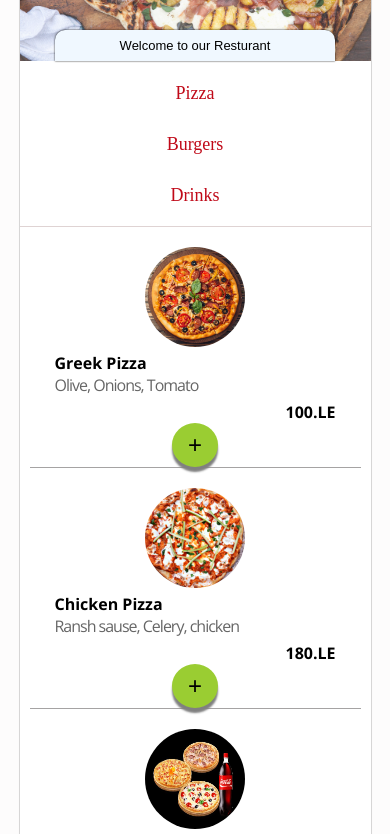
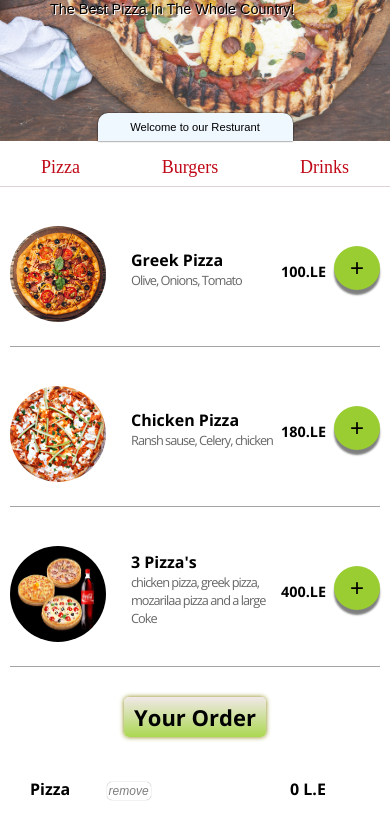
Before and after one commit to 3amrxero/aamerResturant, a plain HTML site: page index.html in a window 390 px wide. Shown: the part 89-923 px from the top of the page. Drawn offline with nearby package versions, Linux system fonts and the light colour scheme; a web font is replaced by a local one.

Commit message:
Update style.css

```diff
--- a/style.css
+++ b/style.css
@@ -1,5 +1,6 @@
 @import url('https://fonts.googleapis.com/css2?family=Boldonse&display=swap');
-*{
+
+* {
     margin: 0;
     padding: 0;
     box-sizing: border-box;
@@ -9,17 +10,17 @@ body {
     background-color: rgb(253, 252, 252);
     color: black;
     font-size: 1rem;
-    font-family:"Open Sans", sans-serif;
+    font-family: "Open Sans", sans-serif;
     text-align: center;
 }
 
 .background {
     background-color: white;
-    /* original: width: 45%; height: 50%; */
     border-bottom: 0.063rem solid black;
     margin: auto;
     position: relative;
     box-shadow: 0 0 0.063rem rgb(39, 39, 39);
+    width: 80%; /* Default width for scalability */
 }
 
 /* Header layout */
@@ -27,12 +28,11 @@ body {
 header {
     font-family: "Boldonse", Arial, Helvetica, sans-serif;
     font-weight: 400;
-    /* original height: 200px */
     height: 18.5rem;
     position: relative;
 }
 
-.wall, .wall-burger, .wall-drinks{
+.wall, .wall-burger, .wall-drinks {
     position: absolute;
     background-size: cover;
     background-repeat: no-repeat;
@@ -42,11 +42,11 @@ header {
     z-index: 0;
 }
 
-.wall{
+.wall {
     background-image: url(/Images/pizzaheader.jpg);
 }
 
-.wall-burger{
+.wall-burger {
     background-image: url(/Images/burgerheader.jpg);
 }
 
@@ -55,27 +55,26 @@ header {
     background-size: 110% 140%;
 }
 
-.container{
+.container {
     display: flex;
     flex-direction: column;
     margin: 0rem 1.875rem 1.875rem 1.875rem;
 }
 
-h1, h2{
+h1, h2 {
     z-index: 1;
     text-shadow: 0.063rem 0.063rem 0rem rgb(255, 255, 255);
 }
 
 h1 {
-    /* original: 28px; margin-left: 20px; margin-top: 3.5% */
     font-size: 1.75rem;
     font-weight: 600;
     margin-left: 1.25rem;
     margin-right: auto;
     margin-top: 3.5%;
 }
+
 h2 {
-    /* original: 20px; margin-left: 80px */
     font-size: 1.25rem;
     font-weight: 400;
     margin-left: 5rem;
@@ -90,7 +89,6 @@ h3 {
 .welcome {
     background-color: aliceblue;
     margin: auto;
-    /* original width: 250px */
     width: 15.625rem;
     position: absolute;
     bottom: 0;
@@ -105,9 +103,7 @@ h3 {
 .navigate {
     display: flex;
     justify-content: space-around;
-    /* border: 1px solid black; */
     margin: 2% auto 10px auto;
-    /* original padding: 0 150px; */
     padding: 0 9.375rem;
 }
 
@@ -126,39 +122,39 @@ nav a:active {
     transition: 0.1s;
 }
 
+ul {
+    display: flex;
+    justify-content: space-around;
+    flex-wrap: wrap;
+    list-style: none;
+    padding: 0;
+    border-bottom: 0.031rem solid rgb(223, 211, 211);
+    width: 100%;
+}
+
 li {
     font-family: 'Times New Roman', Times, serif;
-    /* original: 20px */
     font-size: 1.6rem;
     font-weight: 200;
-    display: inline-block;
-    padding: 0 2.5rem;
-}
-ul {
-    border-bottom: 0.031rem solid rgb(223, 211, 211);
-    padding-bottom: 0.313rem;
-    width: 100%;
+    padding: 0 1rem; /* Adjusted for scalability */
 }
 
 /* Section Layout */
 
-.container0{
+.container0 {
     display: flex;
     align-items: center;
     justify-content: space-between;
     border-bottom: 0.031rem solid rgb(165, 163, 163);
-    /* original min-height: 150px */
     min-height: 9.375rem;
     margin: 0.625rem 3.125rem;
 }
 
-.img-container{
-    /* border: 1px solid black; */
+.img-container {
     margin-top: 0.625rem;
 }
 
-.pizza{
-    /* original: width: 65px; height: 65px */
+.pizza {
     width: 4.063rem;
     height: 4.063rem;
     border-radius: 50%;
@@ -177,17 +173,15 @@ ul {
 p {
     opacity: 60%;
     letter-spacing: -0.063rem;
-    /* original: 14px */
     font-size: 0.875rem;
 }
 
-.price{
+.price {
     margin-right: 1.563rem;
     margin-left: auto;
 }
 
-.add-btn{
-    /* original: font-size: 30px; padding: 5px 13px */
+.add-btn {
     font-size: 1.875rem;
     padding: 0.313rem 0.813rem;
     border-radius: 50%;
@@ -196,11 +190,13 @@ p {
     background-color: yellowgreen;
     box-shadow: 0 0.313rem 0.125rem gray;
 }
-.add-btn:hover{
+
+.add-btn:hover {
     background-color: rgb(192, 231, 154);
     transition: 0.2s;
 }
-.add-btn:active{
+
+.add-btn:active {
     transform: translateY(0.188rem);
     box-shadow: 0 0.125rem 0.063rem rgb(44, 44, 44);
     transition: 0.1s;
@@ -208,7 +204,7 @@ p {
 
 /* Final layout */
 
-.ordercontainer{
+.ordercontainer {
     display: flex;
     flex-direction: column;
     margin: 0.625rem 3.125rem;
@@ -221,10 +217,9 @@ p {
     justify-content: space-between;
 }
 
-.text{
+.text {
     background-image: linear-gradient(rgb(241, 232, 232), rgb(171, 216, 81));
     box-shadow: 0 0 0.313rem olive;
-    /* original: 26px */
     font-size: 1.625rem;
     margin: auto;
     border-radius: 0.313rem;
@@ -232,7 +227,7 @@ p {
     padding: 0.313rem 0.625rem;
 }
 
-.remove-btn{
+.remove-btn {
     margin-left: 2%;
     margin-right: auto;
     margin-top: 0.313rem;
@@ -242,30 +237,29 @@ p {
     background-color: rgb(255, 255, 255);
     font-style: italic;
     font-weight: 500;
-    /* original: 12px */
     font-size: 0.75rem;
     opacity: 50%;
     box-shadow: 0 0 0.063rem black;
     padding: 0.125rem;
 }
 
-.remove-btn:hover{
+.remove-btn:hover {
     opacity: 80%;
     transition: 0.2s;
 }
-.remove-btn:active{
+
+.remove-btn:active {
     transform: translateY(0.063rem);
 }
 
-.ordercontainer h4{
-    /* original width: 70px */
+.ordercontainer h4 {
     width: 4.375rem;
     text-align: start;
 }
 
-.last-btn{
+.last-btn {
     width: 100%;
-    background-image: linear-gradient( to right, rgb(249, 250, 212), rgb(252, 246, 162), rgb(250, 250, 49) ) ;
+    background-image: linear-gradient(to right, rgb(249, 250, 212), rgb(252, 246, 162), rgb(250, 250, 49));
     position: absolute;
     right: 0;
     left: 0;
@@ -276,7 +270,7 @@ p {
     box-shadow: 0 0.313rem 0.125rem black;
 }
 
-.order{
+.order {
     height: 100%;
     width: 100%;
     font-family: 'Boldonse';
@@ -298,8 +292,8 @@ p {
 
 form {
     padding: 0.313rem 0.313rem 0.313rem 1.25rem;
-    /* original width: 20%; height: 350px */
-    width: 20%;
+    width: 30%; /* Adjusted for better default scaling */
+    max-width: 400px; /* Limits width on large screens */
     height: 21.875rem;
     display: none;
     flex-direction: column;
@@ -315,27 +309,26 @@ form {
     box-shadow: 0 0 0.125rem limegreen;
     border: none;
 }
+
 form h4 {
     padding-bottom: 1.25rem;
-    /* original: 22px */
     font-size: 1.375rem;
 }
 
-input, form button{
-    /* original: width: 85%; height: 15% */
+input, form button {
     width: 85%;
     height: 15%;
     border-radius: 0.313rem;
     border: 0.063rem solid rgb(199, 198, 198);
 }
+
 input {
     text-align: start;
-    /* original: 18px */
     font-size: 1.125rem;
     padding: 0 0.5rem;
 }
 
-input:focus{
+input:focus {
     outline: none;
     text-decoration: none;
     border: 0.063rem solid black;
@@ -343,7 +336,6 @@ input:focus{
 }
 
 form button {
-    /* original: 24px font-size */
     font-size: 1.5rem;
     font-weight: 600;
     background-color: #FCD34D;
@@ -351,14 +343,17 @@ form button {
     color: whitesmoke;
     text-shadow: 0 0 0.063rem black;
 }
-form button:hover{
+
+form button:hover {
     opacity: 80%;
     cursor: pointer;
 }
-form button:active{
+
+form button:active {
     transform: translateY(0.125rem);
     transition: 0.2s;
 }
+
 .x {
     cursor: pointer;
     position: absolute;
@@ -369,48 +364,50 @@ form button:active{
     font-weight: bold;
     box-shadow: 0 0 0.063rem rgb(48, 47, 47);
 }
-.x:hover{
+
+.x:hover {
     background-color: #64646b;
     text-shadow: 0 0 0.063rem white;
 }
 
-/* utility */
+/* Utility */
 
 .border {
     border-top: 0.125rem solid rgb(3, 31, 31);
 }
-.marg{
+
+.marg {
     margin-bottom: 8%;
 }
 
-/* --------------------------------------- */
-/*            RESPONSIVE STYLES            */
-/* Only modifying units/responsiveness; nothing else changes */
+/* Responsive Styles */
 
-/* Mobile styles (max-width: 768px) */
 @media (max-width: 650px) {
     .background {
-        width: 90%;
-        /* height left unchanged */
+        width: 100%;
     }
 
     header {
-        height: 9.375rem;
+        height: 14.375rem;
     }
 
     h1 {
+        margin-top: 3rem;
         font-size: 1.375rem;
         margin-left: 0.625rem;
     }
 
     h2 {
-        font-size: 1rem;
+        margin-top: 1rem;
+        font-size: .9rem;
         margin-left: 1.25rem;
+    }
+    h3 {
+        font-size: .7rem;
     }
 
     .welcome {
-        width: 80%;
-        font-size: 0.875rem;
+        width: 50%;
         padding: 0.5rem;
     }
 
@@ -425,31 +422,36 @@ form button:active{
         font-size: 1.125rem;
     }
 
+    ul {
+        flex-direction: row;
+        justify-content: space-around;
+    }
+
     li {
-        display: block;
-        padding: 0.625rem 0;
+        padding: 0.2rem 0;
     }
 
     .container0 {
-        flex-direction: column;
+        flex-direction: row;
         align-items: center;
         margin: 0.625rem;
+        justify-content: center;
     }
 
     .pizza {
-        /* Increase pizza image for touch screens */
-        width: 6.25rem;
-        height: 6.25rem;
+        width: 6rem;
+        height: 6rem;
     }
 
     .text-container p {
-        font-size: 1rem;
-        text-align: center;
+        font-size: .8rem;
+        text-align: start;
     }
 
     .add-btn {
         font-size: 1.5rem;
         padding: 0.5rem 1rem;
+        margin-bottom: .5rem ;
     }
 
     .ordercontainer {
@@ -457,7 +459,7 @@ form button:active{
     }
 
     .child {
-        flex-direction: column;
+        flex-direction: row;
         align-items: center;
     }
 
@@ -466,19 +468,48 @@ form button:active{
     }
 
     form {
-        width: 90%;
-        height: auto;
+        width: 60%;
+
     }
 
     form button {
         font-size: 1.125rem;
     }
+    .price {
+        font-size: .9rem;
+        margin-left: auto;
+        margin-right: .5rem;
+    }
+    .marg{
+        margin-bottom: 5rem;
+    }
 }
 
-/* Desktop styles (min-width: 1024px) */
+@media (min-width: 651px) and (max-width: 1023px) {
+    .background {
+        width: 100%;
+    }
+
+    .navigate {
+        padding: 0 5rem;
+    }
+
+    li {
+        padding: 0 1rem;
+    }
+
+    form {
+        width: 50%;
+    }
+}
+
 @media (min-width: 1024px) {
+    body{
+        height: 100%;
+    }
     .background {
-        width: 70%;
+        width: 100%;
+        height: 100%vh;
     }
 
     .pizza {
```
